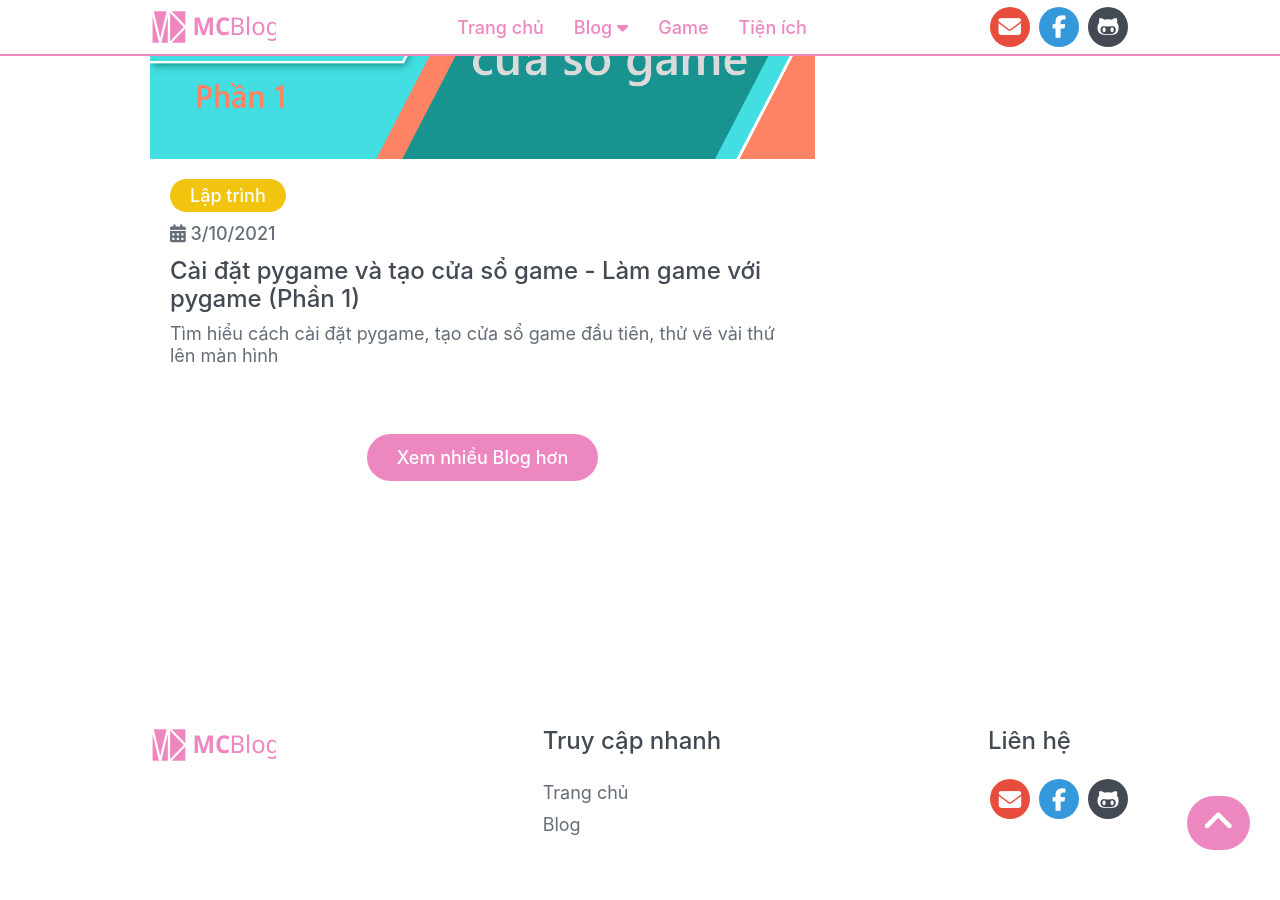
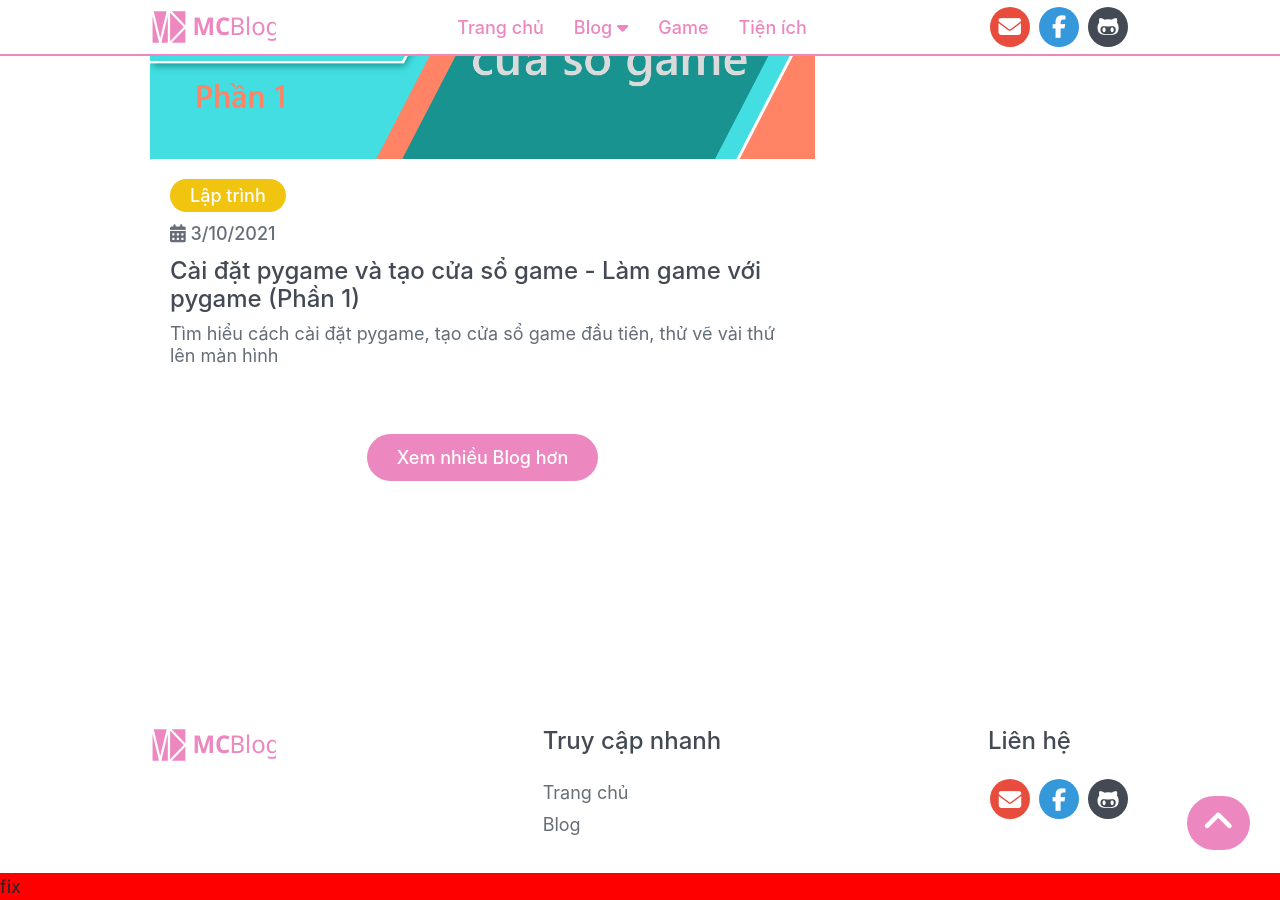
Before and after one commit to thinhtrai1/thinhtrai1.github.io, a Jekyll site: the page built from index.html, in a window 1280 px wide and 900 px high, scrolled down 1346 px. Built offline with Jekyll 4.4.1, drawn with Linux system fonts in a browser that asks for light colours; nearby versions of some CDN libraries; before the commit the page ends 2219 px from its top, so only the background shows below that.

Commit message:
fixscroll

```diff
--- a/_layouts/default.html
+++ b/_layouts/default.html
@@ -12,32 +12,26 @@
 	<script src="https://kit.fontawesome.com/6aa8c5054e.js" crossorigin="anonymous"></script>
 	<title>{{page.title}}</title>
 	<style type="text/css">
-		.fixscroll {
-			position: fixed;
-			z-index: 10000;
-			color: red;
-			top: 0;
-			right: 0;
-			left: 0;
-			bottom: 0;
+		#fixscroll {
 			background: red;
-			visibility: hidden;
 			transition: .5s;
 		}
-		.fixscroll:hover {
-			transform: translateY(1px);
+		#fixscroll:hover {
+			transform: translateY(3px);
 		}
 	</style>
 </head>
-<body>
+<body onload="fixscroll()">
 	{% include header.html %}
 	{{ content }}
 	{% include footer.html %}
 	<a href="#" class="m-btn btn-to-top"><i class="fas fa-angle-up fa-2x"></i></a>
-	<div class="fixscroll">
+	<div id="fixscroll">
+		fix
 	</div>
 	<script src="{{site.url}}/assets/js/main.js"></script>
 	<script type="text/javascript">
+
 	</script>
 </body>
 </html>
```
